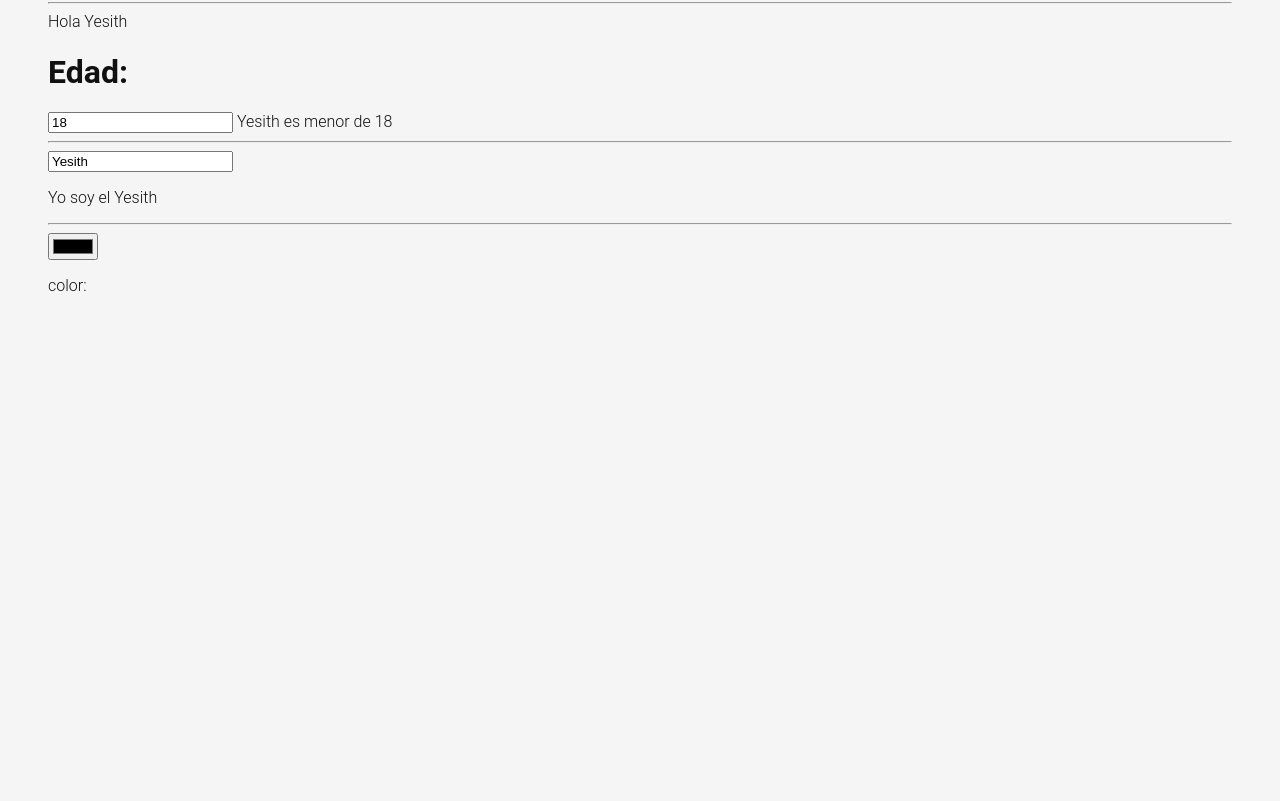
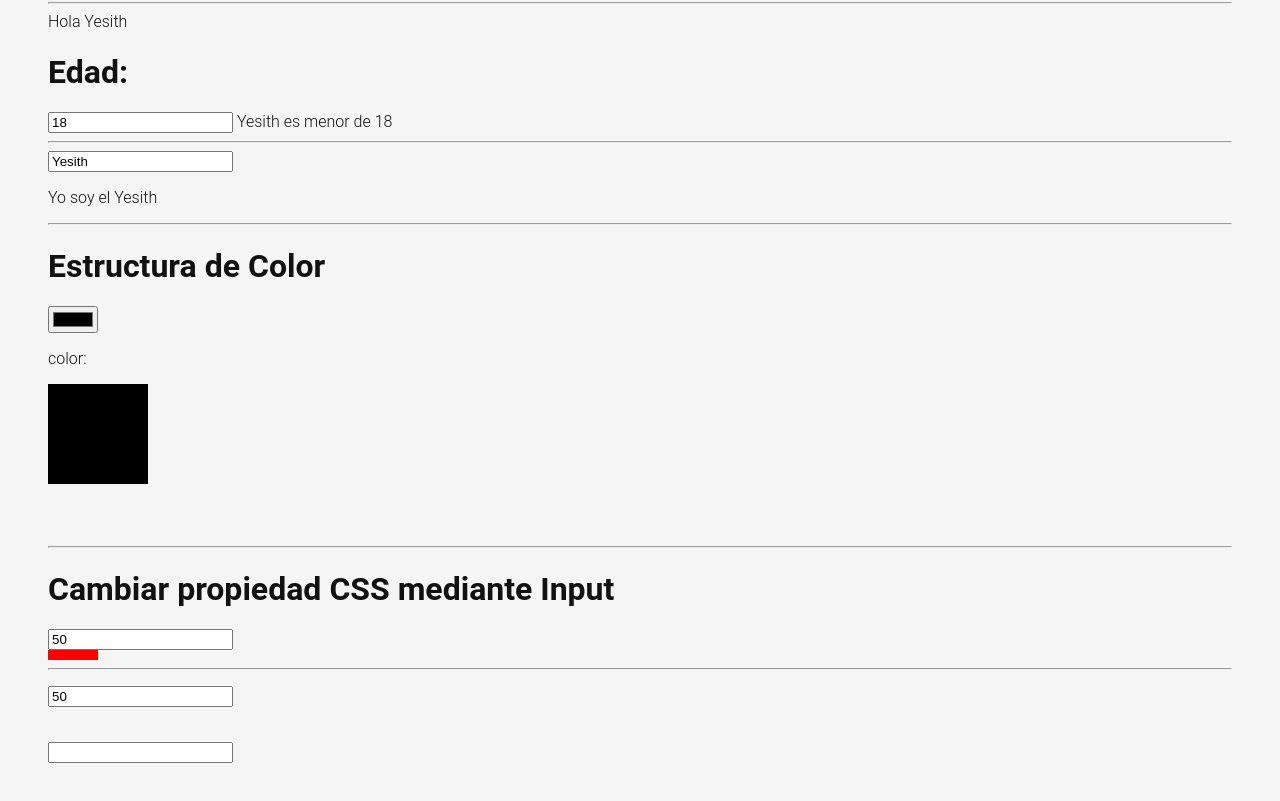
Before and after one commit to Yesid-Ackerman/angular_course, an Angular app: page /labs in a window 1280 px wide. Shown: the part 1221-2022 px from the top of the page. Before the commit the page ends 1580 px from the top, so only its background shows below. Built offline with nearby package versions, Linux system fonts and the light colour scheme.

Commit message:
Alistandose para Produc.. : Video 3 24:00 (Pedir Ayuda a Will)

```diff
--- a/src/app/models/task.model.ts
+++ b/src/app/models/task.model.ts
@@ -1,5 +1,6 @@
 export interface Task{
     id: number;
     tittle: string;
-    completed: boolean
+    completed: boolean;
+    editing?: boolean;
 }
--- a/src/app/pages/home/home.component.html
+++ b/src/app/pages/home/home.component.html
@@ -13,28 +13,25 @@
           [formControl]="newTaskCtrl"
           (keydown.enter)="inputHandlerY()"
         />
-
       </div>
     </header>
     <div class="container todoapp-wrapper">
       <!-- This section should be hidden by default and shown when there are todos -->
-       <pre>
-        <code>
-          {{ tasks() | json }}
-        </code>
-       </pre>
       <section class="main">
         <ul class="todo-list">
           <!-- "*ngFor" que contiene normalmente un Array -->
-          <li *ngFor="let task of tasks() index as i">
+          <li (dbclick)="updateTaskEditingMode(i)"
+          *ngFor="let task of tasks(); index as i"
+          [class.editing]="task.editing"
+          [class.completed]="task.completed">
             <div class="view">
               <!-- Vuelve reactiva la tarea haciendo que se actualice el estado en que se encuetra (metodo "updateTask()") -->
-              <input class="toggle" type="checkbox" [checked]="task.completed" (change)="updateTask(i)"/>
+              <input (change)="updateTask(i)" class="toggle" type="checkbox" [checked]="task.completed"/>
               <label>{{ task.tittle  }}</label>
               <!-- Agrega Metodo para Eliminar una tarea llamandolo y pasandole como parametyro la posicion del elemento dentro de un Array -->
               <button class="destroy"(click)="deleteTask(i)"></button>
             </div>
-            <input class="edit" value="Buy a unicorn" />
+            <input class="edit" [value]="task.tittle" />
           </li>
           <!--
           <li class="completed">
--- a/src/app/pages/home/home.component.ts
+++ b/src/app/pages/home/home.component.ts
@@ -29,7 +29,6 @@ export class HomeComponent {
       tittle: 'Tarea Con Identificador 3',
       completed: false
     },
-
   ]);
   // Evento para gregar un nuevo elemento a una lista de tareas mediante un input
   changeHandler(event: Event){
@@ -51,21 +50,6 @@ export class HomeComponent {
   deleteTask(index: number){
     this.tasks.update((tasks)=>tasks.filter((task, position) => position !== index ));
   }
-  // Metodo para Actualizar el estado de una Tarea
-  updateTask(index: number){
-    this.tasks.update((tasks)=>{
-      return tasks.map((task, position) => {
-        if (position === index) {
-          return {
-            ...task,
-            completed: !task.completed
-            }
-            }
-            return task;
-            })
-
-    })
-  }
   // Metodo y Funcion para que el input quede en blanco luego de agregar una tarea
   newTaskCtrl = new FormControl('',{
     nonNullable: true,
@@ -74,10 +58,52 @@ export class HomeComponent {
     ]
   });
   inputHandlerY(){
+    // Validacion para que tareas en blanco no sean agregadas
     if(this.newTaskCtrl.valid){
-      const value = this.newTaskCtrl.value;
-      this.addTask(value);
-      this.newTaskCtrl.setValue('');
+      const value = this.newTaskCtrl.value. trim();
+      if(value !== ''){
+        this.addTask(value);
+        this.newTaskCtrl.setValue('');
+      }
     }
   }
+  // Metodo para Actualizar el estado de una Tarea
+  updateTask(index: number){
+    // this.tasks.update((tasks)=>{
+    //   return tasks.map((task, position) => {
+    //     if (position === index) {
+    //       return {
+    //         ...task,
+    //         completed: !task.completed
+    //       }
+    //     }
+    //     return task;
+    //   })
+    // });
+    this.tasks.update(prevState =>{
+      return prevState.map((task, position) => {
+        if (position === index) {
+          return {
+            ...task,
+            completed: !task.completed
+          }
+        }
+        return task;
+      })
+    });
+
+  }
+  updateTaskEditingMode(index: number){
+    this.tasks.update(prevState =>{
+      return prevState.map((task, position) => {
+        if (position === index) {
+          return {
+            ...task,
+            editing: true
+          }
+        }
+        return task;
+      })
+    })
+  }
 }
--- a/src/app/pages/labs/labs.component.css
+++ b/src/app/pages/labs/labs.component.css
@@ -1,3 +1,17 @@
 .container{
     padding: 3rem;
 }
+.box{
+    height: 10px;
+    display: block;
+    background-color: red;
+}
+.message-error{
+    background-color: red;
+    color: white;
+    opacity: 0;
+    transition: all linear .5s;
+}
+.message-error.show{
+    opacity: 1;
+}
--- a/src/app/pages/labs/labs.component.html
+++ b/src/app/pages/labs/labs.component.html
@@ -73,6 +73,27 @@
         <p *ngSwitchDefault>No se quien soy</p>
     </div>
     <hr/>
+    <!-- Estructura de color -->
+     <h1>Estructura de Color</h1>
     <input type="color" [formControl]="colorCtrl">
     <p>color: {{colorCtrl.value}} </p>
+    <svg>
+        <g>
+            <rect x="" y="" height="100" width="100" [attr.fill]="colorCtrl.value"/>
+        </g>
+    </svg>
+    <hr/>
+    <!-- Cambiar propiedad css mediante property builder -->
+     <h1>Cambiar propiedad CSS mediante Input</h1>
+    <input type="number" [formControl]="widthCtrl">
+    <span class="box" [style.width.px]="widthCtrl.value"></span>
+    <hr/>
+    <p>
+        <input type="text" [formControl]="nameCtrl"><br />
+        <span class="message-error" [class.show]="nameCtrl.invalid && nameCtrl.touched">Nombre Invalido</span>
+    </p>
+    <p>
+        <input type="text" [formControl]="colorCtrl"><br />
+        <span class=""></span>
+    </p>
 </div>
--- a/src/app/pages/labs/labs.component.ts
+++ b/src/app/pages/labs/labs.component.ts
@@ -1,6 +1,6 @@
 import { Component, signal } from '@angular/core';
 import { CommonModule } from '@angular/common';
-import { FormControl, ReactiveFormsModule } from '@angular/forms';
+import { FormControl, ReactiveFormsModule, Validators } from '@angular/forms';
 
 
 @Component({
@@ -86,4 +86,15 @@ constructor(){
     console.log(value);
   })
 }
+
+widthCtrl = new FormControl(50, {
+  nonNullable: true,
+});
+nameCtrl = new FormControl(50, {
+  nonNullable: true,
+  validators:[
+    Validators.required,
+    Validators.minLength(3),
+  ]
+});
 }
```
